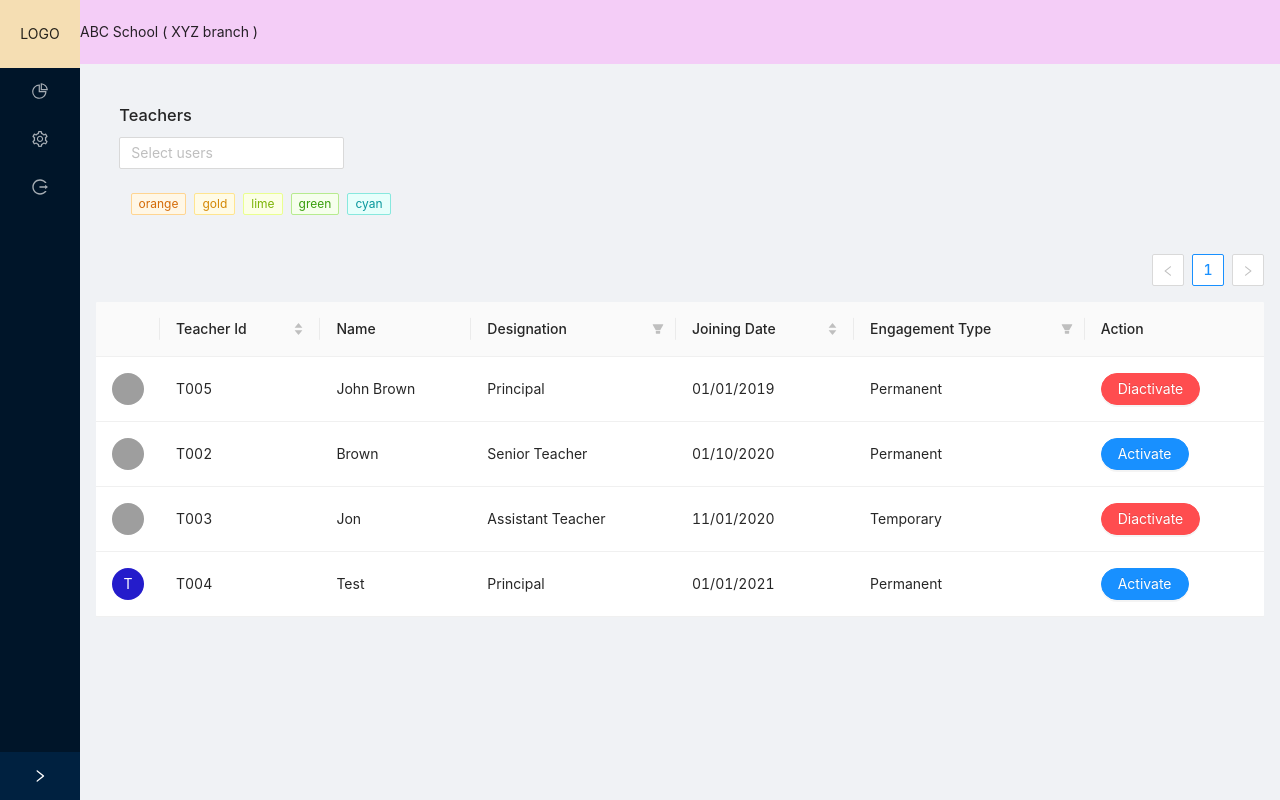
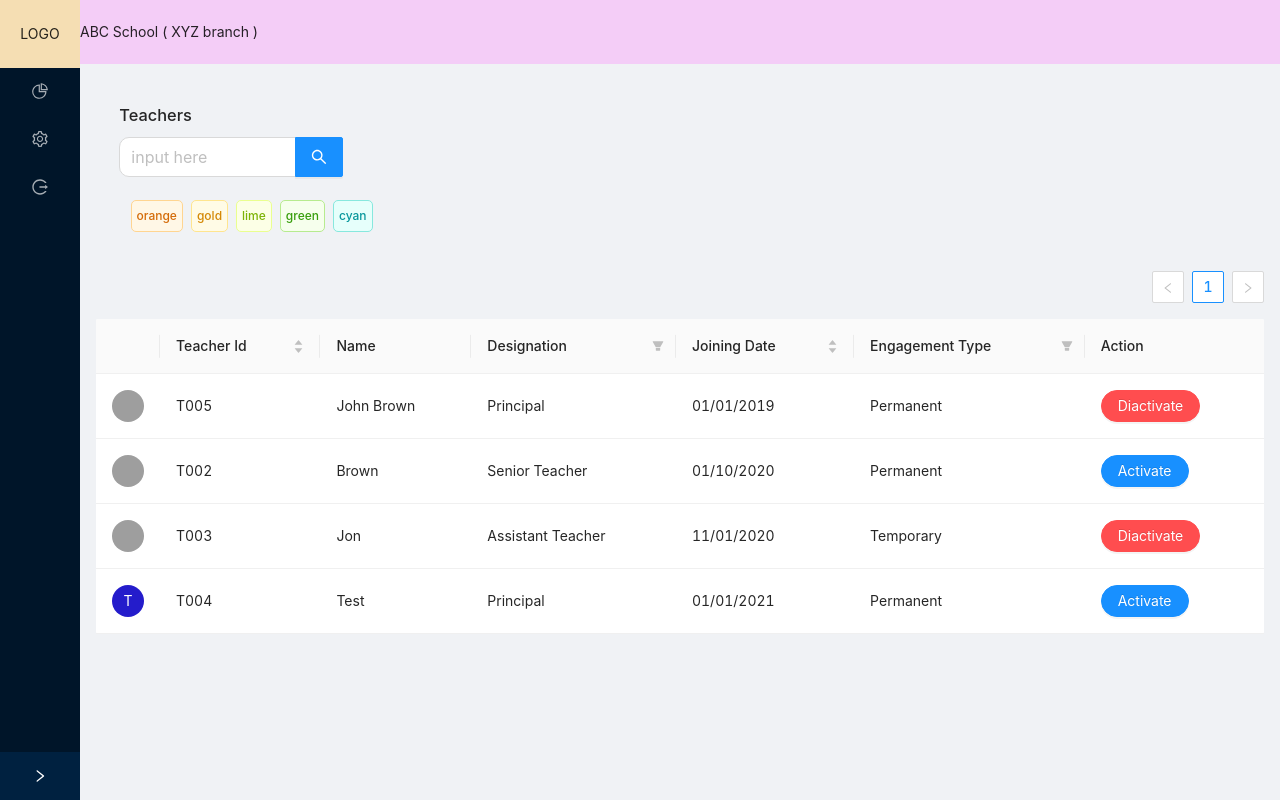
Before and after one commit to Bijoy-007/School-Manager-Frontend, a React (Create React App) app: page /app/users in a window 1280 px wide. Built offline with nearby package versions, Linux system fonts and the light colour scheme; grey boxes are pictures that could not be loaded.

Commit message:
table ui added

```diff
--- a/src/app/App.css
+++ b/src/app/App.css
@@ -3,3 +3,8 @@
 .ant-picker {
   border-radius: 10px;
 }
+.ant-tag {
+  border-radius: 5px;
+  padding: 5px;
+  font-weight: 500;
+}
--- a/src/components/app/UserList/ListTable.tsx
+++ b/src/components/app/UserList/ListTable.tsx
@@ -197,6 +197,14 @@ const ListTable = () => {
       pagination={{ position: ['topRight'] }}
       dataSource={data}
       onChange={onChange}
+      onRow={(record, rowIndex) => {
+        return {
+          onClick: () => {
+            // eslint-disable-next-line no-console
+            console.log(record, rowIndex);
+          }, // click row);
+        };
+      }}
     />
   );
 };
--- a/src/components/app/UserList/SearchBar.tsx
+++ b/src/components/app/UserList/SearchBar.tsx
@@ -1,107 +1,64 @@
-// const SearchBar = () => {
-//   return (
-//     <div className="search-bar">
-//       <input type="text" placeholder="Search" />
-//     </div>
-//   );
-// };
+import { useState } from 'react';
+import { Input, AutoComplete } from 'antd';
+import { SelectProps } from 'antd/es/select';
 
-// export default SearchBar;
-
-/* eslint-disable  */
-import React from 'react';
-import { Select, Spin } from 'antd';
-import { SelectProps } from 'antd/es/select';
-import debounce from 'lodash/debounce';
-
-export interface DebounceSelectProps<ValueType = any>
-  extends Omit<SelectProps<ValueType>, 'options' | 'children'> {
-  fetchOptions: (search: string) => Promise<ValueType[]>;
-  debounceTimeout?: number;
+function getRandomInt(max: number, min = 0) {
+  return Math.floor(Math.random() * (max - min + 1)) + min; // eslint-disable-line no-mixed-operators
 }
 
-function DebounceSelect<
-  ValueType extends {
-    key?: string;
-    label: React.ReactNode;
-    value: string | number;
-  } = any,
->({ fetchOptions, debounceTimeout = 800, ...props }: DebounceSelectProps) {
-  const [fetching, setFetching] = React.useState(false);
-  const [options, setOptions] = React.useState<ValueType[]>([]);
-  const fetchRef = React.useRef(0);
+const searchResult = (query: string) =>
+  new Array(getRandomInt(5))
+    .join('.')
+    .split('.')
+    .map((_, idx) => {
+      const category = `${query}${idx}`;
+      return {
+        value: category,
+        label: (
+          <div
+            style={{
+              display: 'flex',
+              justifyContent: 'space-between',
+            }}
+          >
+            <span>
+              Found {query} on{' '}
+              <a
+                href={`https://s.taobao.com/search?q=${query}`}
+                target="_blank"
+                rel="noopener noreferrer"
+              >
+                {category}
+              </a>
+            </span>
+            <span>{getRandomInt(200, 100)} results</span>
+          </div>
+        ),
+      };
+    });
 
-  const debounceFetcher = React.useMemo(() => {
-    const loadOptions = (value: string) => {
-      fetchRef.current += 1;
-      const fetchId = fetchRef.current;
-      setOptions([]);
-      setFetching(true);
+const SearchBar = () => {
+  const [options, setOptions] = useState<SelectProps<object>['options']>([]);
 
-      fetchOptions(value).then((newOptions) => {
-        if (fetchId !== fetchRef.current) {
-          // for fetch callback order
-          return;
-        }
+  const handleSearch = (value: string) => {
+    setOptions(value ? searchResult(value) : []);
+  };
 
-        setOptions(newOptions);
-        setFetching(false);
-      });
-    };
-
-    return debounce(loadOptions, debounceTimeout);
-  }, [fetchOptions, debounceTimeout]);
+  const onSelect = (value: string) => {
+    // eslint-disable-next-line no-console
+    console.log('onSelect', value);
+  };
 
   return (
-    <Select<ValueType>
-      labelInValue
-      filterOption={false}
-      onSearch={debounceFetcher}
-      notFoundContent={fetching ? <Spin size="small" /> : null}
-      {...props}
+    <AutoComplete
+      dropdownMatchSelectWidth={252}
+      style={{ width: 300 }}
       options={options}
-    />
-  );
-}
-
-// Usage of DebounceSelect
-interface UserValue {
-  label: string;
-  value: string;
-}
-
-async function fetchUserList(username: string): Promise<UserValue[]> {
-  console.log('fetching user', username);
-
-  return fetch('https://randomuser.me/api/?results=5')
-    .then((response) => response.json())
-    .then((body) =>
-      body.results.map(
-        (user: {
-          name: { first: string; last: string };
-          login: { username: string };
-        }) => ({
-          label: `${user.name.first} ${user.name.last}`,
-          value: user.login.username,
-        }),
-      ),
-    );
-}
-
-const SearchBar = () => {
-  const [value, setValue] = React.useState<UserValue[]>([]);
-
-  return (
-    <DebounceSelect
-      mode="multiple"
-      value={value}
-      placeholder="Select users"
-      fetchOptions={fetchUserList}
-      onChange={(newValue) => {
-        setValue(newValue);
-      }}
-      style={{ width: '100%' }}
-    />
+      onSelect={onSelect}
+      onSearch={handleSearch}
+    >
+      <Input.Search size="large" placeholder="input here" enterButton />
+    </AutoComplete>
   );
 };
 
```
